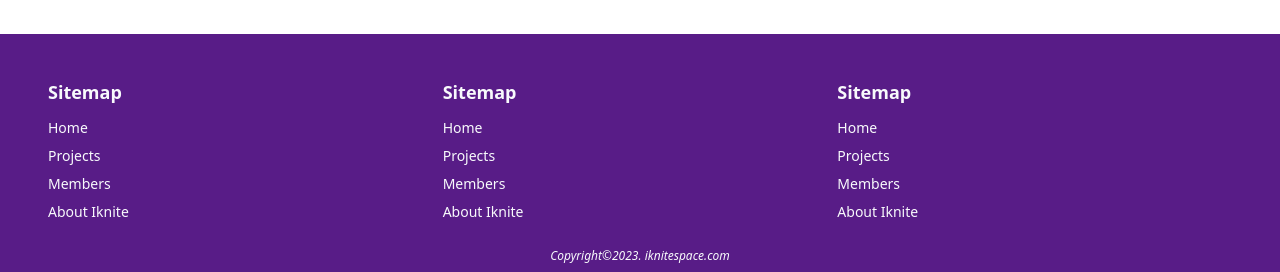
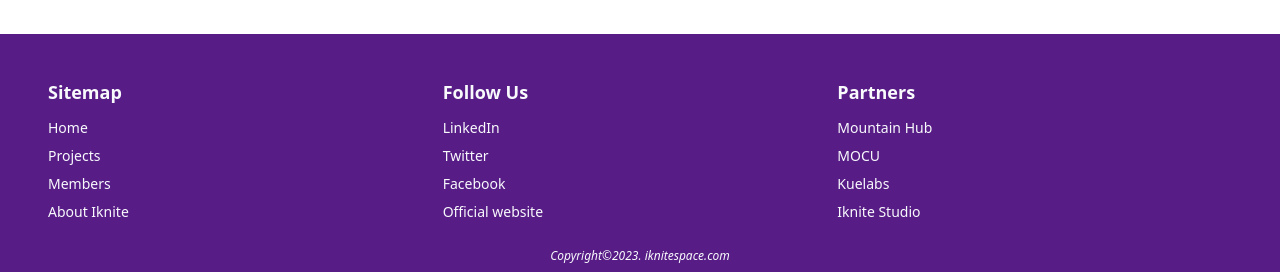
Before and after one commit to Kimbohlovette/iknite-portfolio-manager, a React (Create React App) app: page / in a window 1280 px wide. Shown: the part 2804-3076 px from the top of the page. Built offline with nearby package versions, Linux system fonts and the light colour scheme.

Commit message:
Updated the footer section

```diff
--- a/src/components/Footer.tsx
+++ b/src/components/Footer.tsx
@@ -1,3 +1,4 @@
+import { Link } from 'react-router-dom';
 function Footer() {
     return (
     <footer className="py-8 px-4 sm:px-8 lg:px-12 bg-purple-900 text-slate-50">
@@ -5,28 +6,28 @@
             <div className="sitemap flex-1">
                 <h1 className="py-3 text-lg font-semibold">Sitemap</h1>
                 <ul className="flex flex-col gap-2 text-sm font-light">
-                    <a href="#home"><li className="hover:text-slate-300">Home</li></a>
-                    <a href="#home"><li className="hover:text-slate-300">Projects</li></a>
-                    <a href="#home"><li className="hover:text-slate-300">Members</li></a>
-                    <a href="#home"><li className="hover:text-slate-300">About Iknite</li></a>
+                    <Link to="/"><li className="hover:text-slate-300">Home</li></Link>
+                    <Link to="/projects"><li className="hover:text-slate-300">Projects</li></Link>
+                    <Link to="/members"><li className="hover:text-slate-300">Members</li></Link>
+                    <Link to="/iknite"><li className="hover:text-slate-300">About Iknite</li></Link>
                 </ul>
             </div>
-            <div className="sitemap flex-1">
-                <h1 className="py-3 text-lg font-semibold">Sitemap</h1>
+            <div className="socials flex-1">
+                <h1 className="py-3 text-lg font-semibold">Follow Us</h1>
                 <ul className="flex flex-col gap-2 text-sm font-light">
-                    <a href="#home"><li className="hover:text-slate-300">Home</li></a>
-                    <a href="#home"><li className="hover:text-slate-300">Projects</li></a>
-                    <a href="#home"><li className="hover:text-slate-300">Members</li></a>
-                    <a href="#home"><li className="hover:text-slate-300">About Iknite</li></a>
+                    <a href="#home"><li className="hover:text-slate-300">LinkedIn</li></a>
+                    <a href="#home"><li className="hover:text-slate-300">Twitter</li></a>
+                    <a href="#home"><li className="hover:text-slate-300">Facebook</li></a>
+                    <a href="#home"><li className="hover:text-slate-300">Official website</li></a>
                 </ul>
             </div>
-            <div className="sitemap flex-1">
-                <h1 className="py-3 text-lg font-semibold">Sitemap</h1>
+            <div className="partners flex-1">
+                <h1 className="py-3 text-lg font-semibold">Partners</h1>
                 <ul className="flex flex-col gap-2 text-sm font-light">
-                    <a href="#home"><li className="hover:text-slate-300">Home</li></a>
-                    <a href="#home"><li className="hover:text-slate-300">Projects</li></a>
-                    <a href="#home"><li className="hover:text-slate-300">Members</li></a>
-                    <a href="#home"><li className="hover:text-slate-300">About Iknite</li></a>
+                    <a href="#home"><li className="hover:text-slate-300">Mountain Hub</li></a>
+                    <a href="#home"><li className="hover:text-slate-300">MOCU</li></a>
+                    <a href="#home"><li className="hover:text-slate-300">Kuelabs</li></a>
+                    <a href="#home"><li className="hover:text-slate-300">Iknite Studio</li></a>
                 </ul>
             </div>
         </div>
```
